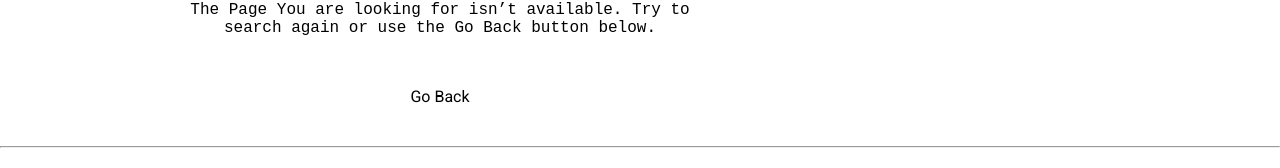
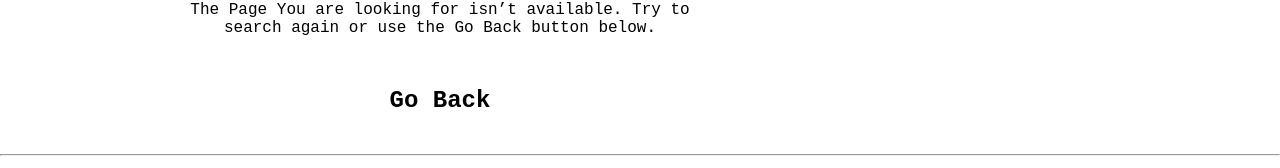
Before and after one commit to rakibulhasan933/beauty-blog-client, a React (Create React App) app: page / in a window 1280 px wide. Both pictures are taken after a click on the item "ABOUT". Shown: the part 374-542 px from the top of the page. Built offline with nearby package versions, Linux system fonts and the light colour scheme; a web font is replaced by a local one.

Commit message:
not found

```diff
--- a/src/Pages/NotFound/NotFound.css
+++ b/src/Pages/NotFound/NotFound.css
@@ -25,3 +25,13 @@
     font-size: 16px;
     margin-bottom: 50px;
 }
+
+.containPart span {
+    font-weight: 800;
+    font-size: 24px;
+    font-family: monospace;
+}
+
+.containPart span:hover {
+    color: red;
+}
```
